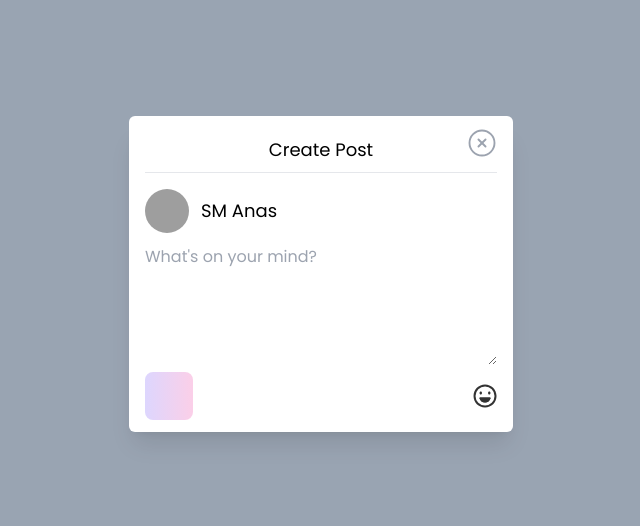
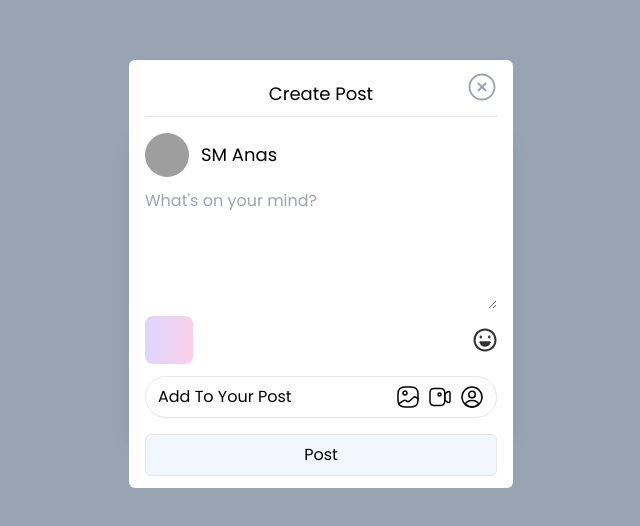
Before and after one commit to smanas1/first-social-app, a React (Vite) app in the folder client/: page / in a window 1280 px wide. Shown: the part 126-652 px from the top of the page, without its empty margins (319-959 px from the left). Built offline with nearby package versions, Linux system fonts and the light colour scheme; grey boxes are pictures that could not be loaded.

Commit message:
emoji handle

```diff
--- a/client/src/components/Home/LeftSide/LeftMenu.tsx
+++ b/client/src/components/Home/LeftSide/LeftMenu.tsx
@@ -2,6 +2,7 @@ import { useRef, useState } from "react";
 import { NavLink } from "react-router-dom";
 import OutSideClick from "../../../functions/clickOutSide";
 import SettingOption from "./Setting/SettingOption";
+
 interface MenuProps {
   name: string;
   icon: React.FC;
--- a/client/src/components/Home/Post/CreatePost.tsx
+++ b/client/src/components/Home/Post/CreatePost.tsx
@@ -2,11 +2,18 @@ import { useState } from "react";
 import { CircleCloseIcon } from "../../../assets/images/CircleClose";
 import Feeling from "../../../assets/images/Feeling";
 import { userData } from "../data";
-import EmojiPicker, { EmojiStyle } from "emoji-picker-react";
+import EmojiPicker, { EmojiClickData, EmojiStyle } from "emoji-picker-react";
+import { Media } from "../../../assets/images/Media";
+import { LiveIcon } from "../../../assets/images/Live";
+import { CircleProfileIcon } from "../../../assets/images/Circleprofile";
 const CreatePost = () => {
   const [emoji, setEmoji] = useState(false);
+  const [text, setText] = useState("");
+  const onEmojiClick = (emojiObject: EmojiClickData) => {
+    setText((prevInput) => prevInput + emojiObject.emoji);
+  };
   return (
-    <div className="absolute h-screen z-40 w-full flex justify-center items-center bg-black bg-opacity-30 ">
+    <div className="absolute h-screen z-40 w-full flex justify-center items-center  bg-black bg-opacity-30 ">
       <div className="py-3 px-4 w-96 bg-white rounded-md">
         <div className="relative">
           <h2 className="text-black text-center text-lg border-b py-2">
@@ -29,26 +36,40 @@ const CreatePost = () => {
             className="border-gray-400 focus:outline-none rounded-md w-full "
             placeholder="What's on your mind?"
             rows={5}
+            value={text}
+            onChange={(e) => setText(e.target.value)}
           />
         </div>
-        <div className="flex justify-between items-center">
-          <div className="w-12 cursor-pointer rounded-lg h-12 bg-gradient-to-r from-violet-200 to-pink-200"></div>
+        <div className="flex justify-between relative items-center">
+          <div className="w-12 cursor-pointer  rounded-lg h-12 bg-gradient-to-r from-violet-200 to-pink-200"></div>
           <div
             onClick={() => setEmoji((emoji) => !emoji)}
-            className="cursor-pointer relative"
+            className="cursor-pointer "
           >
+            <Feeling />
+          </div>
           {emoji && (
-              <div className="absolute bottom-7 -right-40">
+            <div className="absolute bottom-10 -right-40">
               <EmojiPicker
                 searchDisabled={true}
                 skinTonesDisabled={true}
                 emojiStyle={EmojiStyle.FACEBOOK}
+                onEmojiClick={onEmojiClick}
               />
             </div>
           )}
-            <Feeling />
+        </div>
+        <div className="flex py-2 px-3 justify-between mt-3 border rounded-full">
+          <h3>Add To Your Post</h3>
+          <div className="flex cursor-pointer gap-2">
+            <Media />
+            <LiveIcon />
+            <CircleProfileIcon />
           </div>
         </div>
+        <button className="w-full border py-2 hover:text-white hover:bg-primary-black transition-all bg-[#f1f6ff] mt-4 rounded-md">
+          Post
+        </button>
       </div>
     </div>
   );
```
Lines whose indentation alone changed are shown as unchanged.
